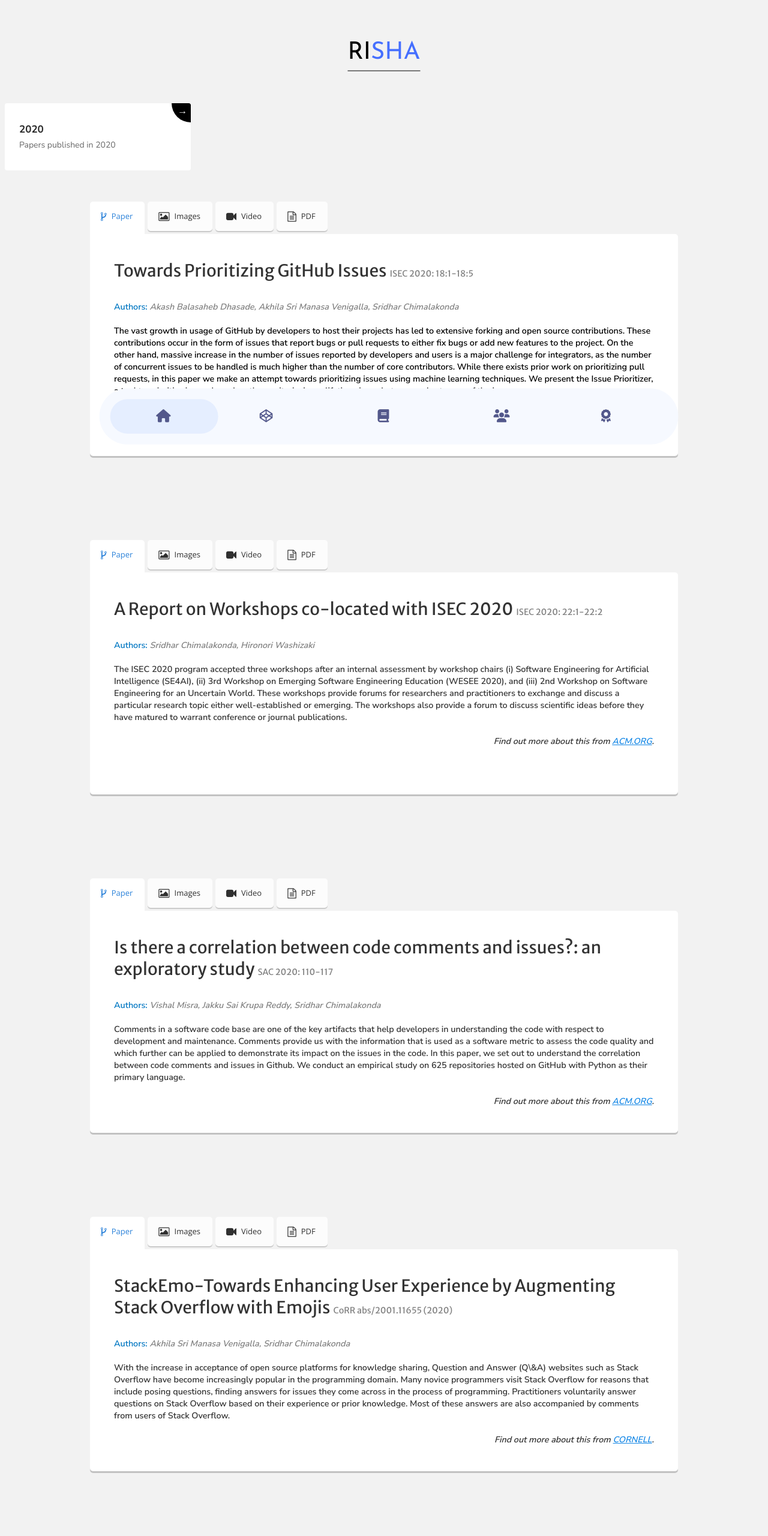
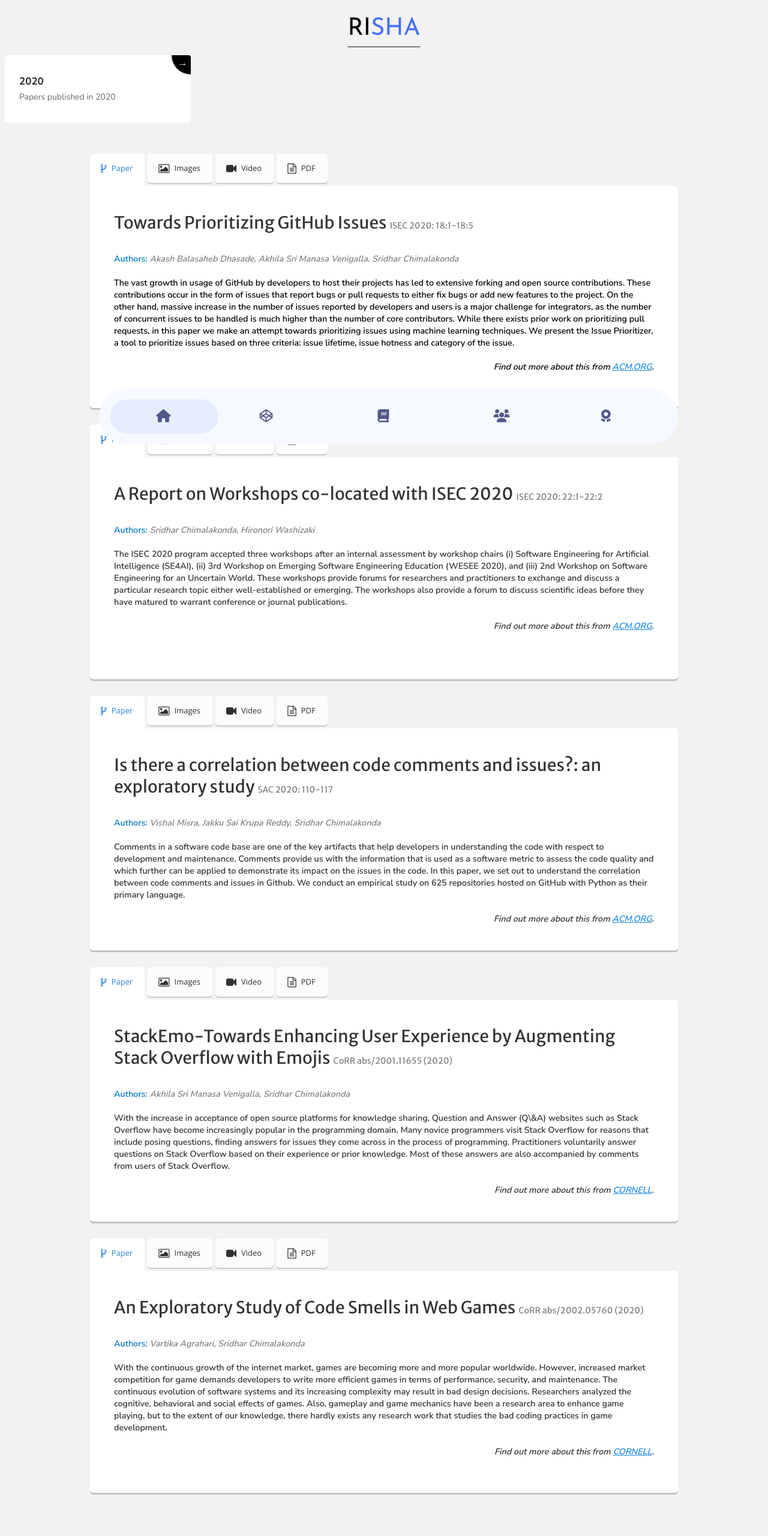
Before and after one commit to rishaiittp/risha-iittp, a plain HTML site: page papers/index.html in a window 1280 px wide. Shown: the top 2560 px of the page at 60% size. After the commit the page ends 2524 px from the top, so only its background shows below. Drawn offline with nearby package versions, Linux system fonts and the light colour scheme; a web font is replaced by a local one.

Commit message:
10th commit

```diff
--- a/papers/index.html
+++ b/papers/index.html
@@ -7,13 +7,13 @@
     <body style="background: rgb(75,53,102);
     background: linear-gradient(122deg, rgba(75,53,102,1) 70%, rgba(224,192,229,1) 70%);
     background: #f2f2f2;">
-        <iframe src="paper_heading.html" frameborder="0" style="width: 100%;height: 10rem;"></iframe>
+        <iframe src="paper_heading.html" frameborder="0" style="width: 100%;margin: 0;height: 5rem;"></iframe>
         <iframe src="paper1/year.html" frameborder="0" style="width: 100%;height: 10rem;"></iframe>
-        <iframe src="paper1/index.html" frameborder="0" style="width: 100%;height: 35rem;"></iframe>
-        <iframe src="paper2/index.html" frameborder="0" style="width: 100%;height: 35rem;"></iframe>
-       <iframe src="paper3/index.html" frameborder="0" style="width: 100%;height: 35rem;"></iframe>
-       <iframe src="paper4/index.html" frameborder="0" style="width: 100%;height: 35rem;"></iframe>
-      <iframe src="paper5/index.html" frameborder="0" style="width: 100%;height: 35rem;"></iframe>
+        <iframe src="paper1/index.html" frameborder="0" style="width: 100%;height: 28rem;overflow: hidden;" scrolling="no"></iframe>
+        <iframe src="paper2/index.html" frameborder="0" style="width: 100%;height: 28rem;overflow: hidden;" scrolling="no"></iframe>
+       <iframe src="paper3/index.html" frameborder="0" style="width: 100%;height: 28rem;overflow: hidden;" scrolling="no"></iframe>
+       <iframe src="paper4/index.html" frameborder="0" style="width: 100%;height: 28rem;overflow: hidden;" scrolling="no"></iframe>
+      <iframe src="paper5/index.html" frameborder="0" style="width: 100%;height: 28rem;overflow: hidden;" scrolling="no"></iframe>
       <div style="position: fixed;bottom: 0;width: 100%;height: 20rem;">
         <iframe src="nav.html" frameborder="0" style="width: 100%;height: 20rem;"></iframe>
     </div>
```
Also changed, not shown: index.html (+8 -1 lines), news/top_news.html (+5 -5 lines).
